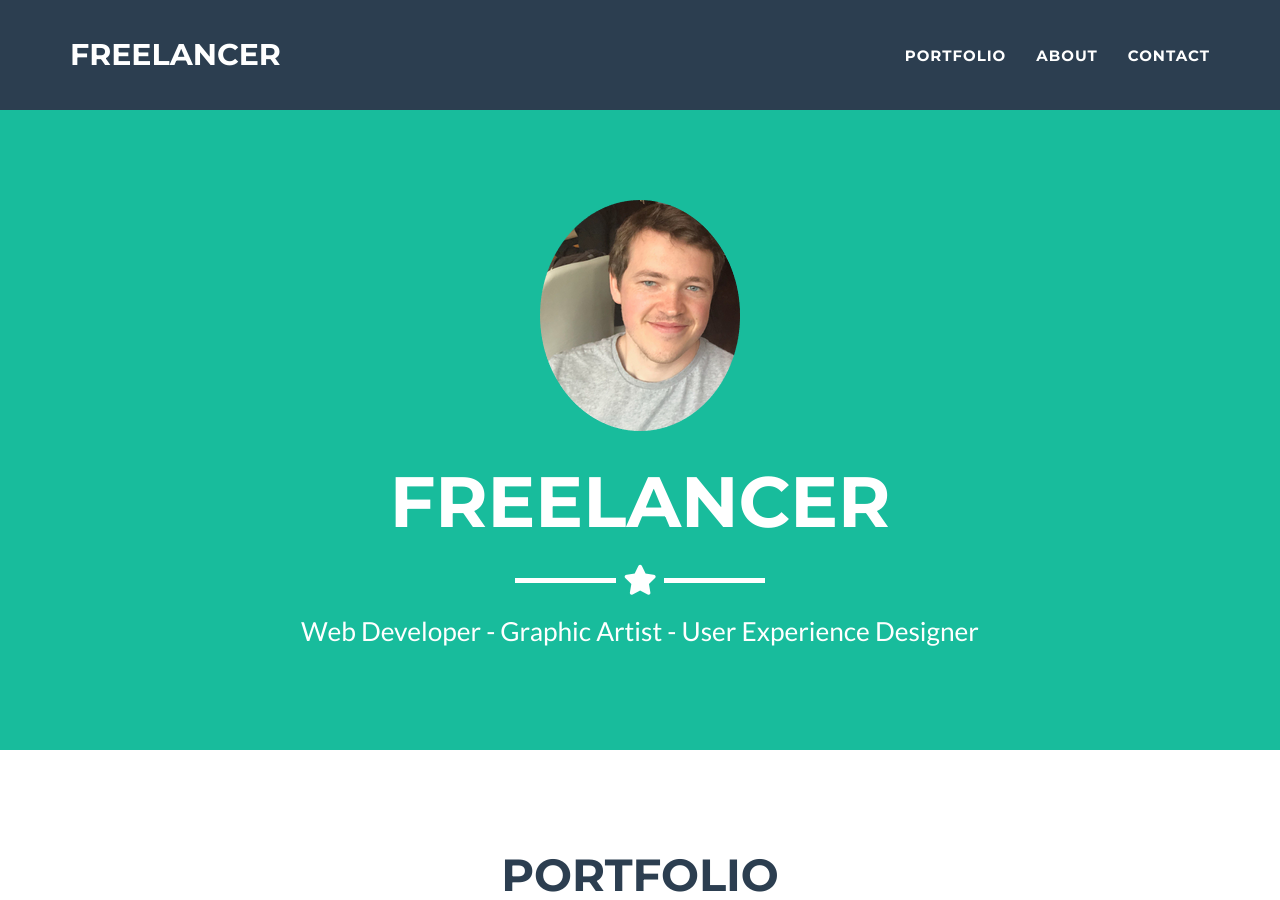
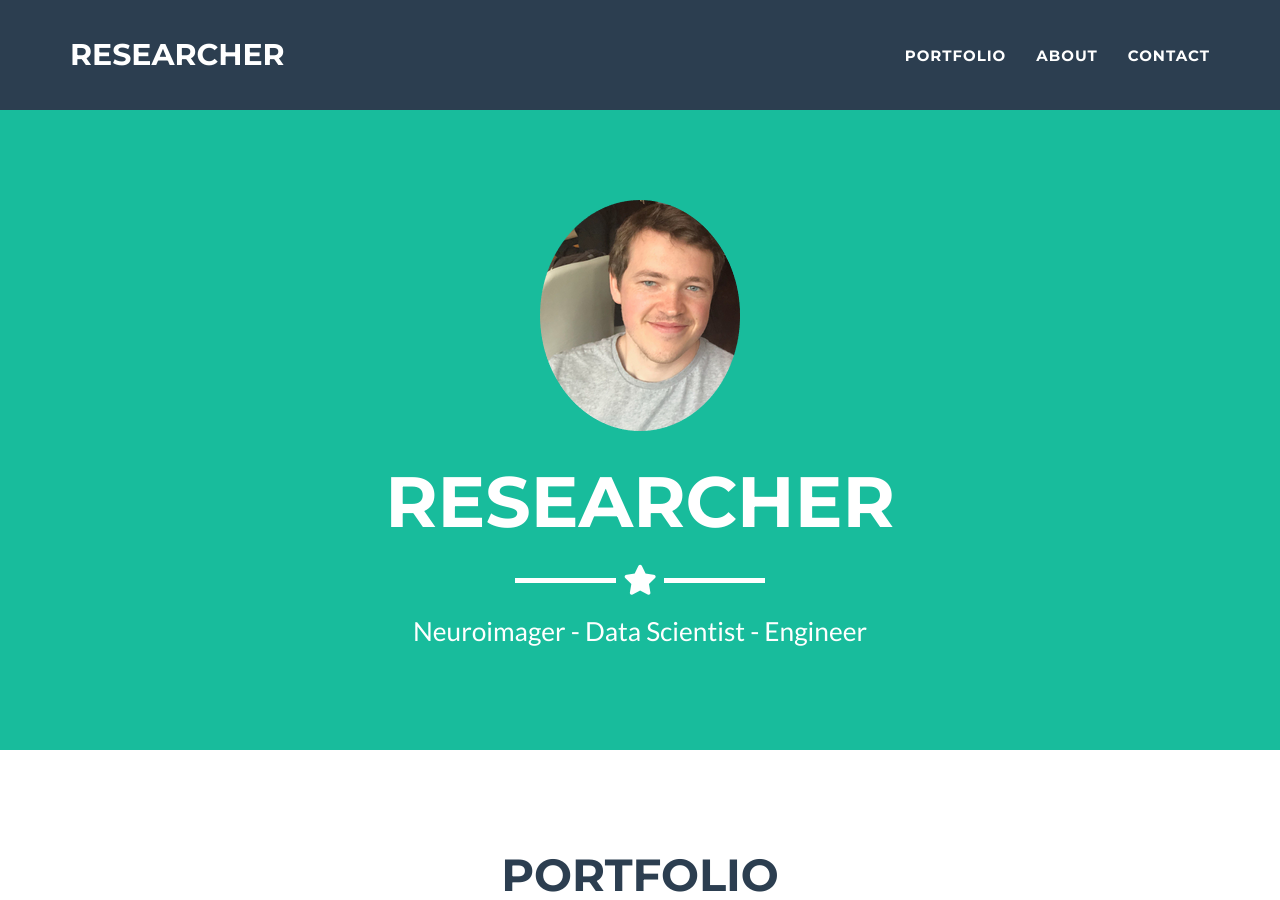
Before and after one commit to DaveOC90/daveoc90.github.io, a Jekyll site: the page built from _posts/2014-07-18-project-1.markdown, in a window 1280 px wide and 900 px high. Built offline with Jekyll 4.4.1, drawn with Linux system fonts in a browser that asks for light colours; some of the changed lines change nothing that is shown; some of the changed text lies outside the part shown.

Commit message:
updatting front page text

```diff
--- a/_config.yml
+++ b/_config.yml
@@ -1,11 +1,11 @@
 # Site settings
-title: Freelancer
+title: Researcher
 email: your-email@domain.com
 url: https://github.com/jeromelachaud/freelancer-theme
 description: "Write an awesome description for your new site here. You can edit this line in _config.yml. It will appear in your document head meta (for Google search results) and in your feed.xml site description."
 keywords: "your keywords, separated by commas"
-skills: "Web Developer - Graphic Artist - User Experience Designer"
-meta_author: LastName FirstName
+skills: "Neuroimager - Data Scientist - Engineer"
+meta_author: O'Connor David
 
 # Google webmaster tools
 google_verify:
@@ -40,20 +40,14 @@ footer:
 # Social networks usernames (many more available: google-plus, flickr, dribbble, pinterest, instagram, tumblr, linkedin, etc.)
 social:
   - title: twitter
-    url: http://twitter.com/jekyllrb
-  - title: facebook
-    url:
-  - title: stack-overflow
-    url: http://stackoverflow.com/questions/tagged/jekyll
-  - title: bitbucket
-    url: http://bitbucket.org/jekyll
+    url: http://twitter.com/daveoctweets
   - title: github
-    url: http://github.com/jekyll
+    url: http://github.com/daveOC90
 
 # Postal address (add as many lines as necessary)
 address:
-  - line: 3481 Melrose Place
-  - line: Beverly Hills, CA 90210
+  - line: Someplace
+  - line: NYC
 
 # Credits content
 credits: 'Freelancer is a free to use, open source Bootstrap theme created by <a href="http://startbootstrap.com">Start Bootstrap</a>.'
```
